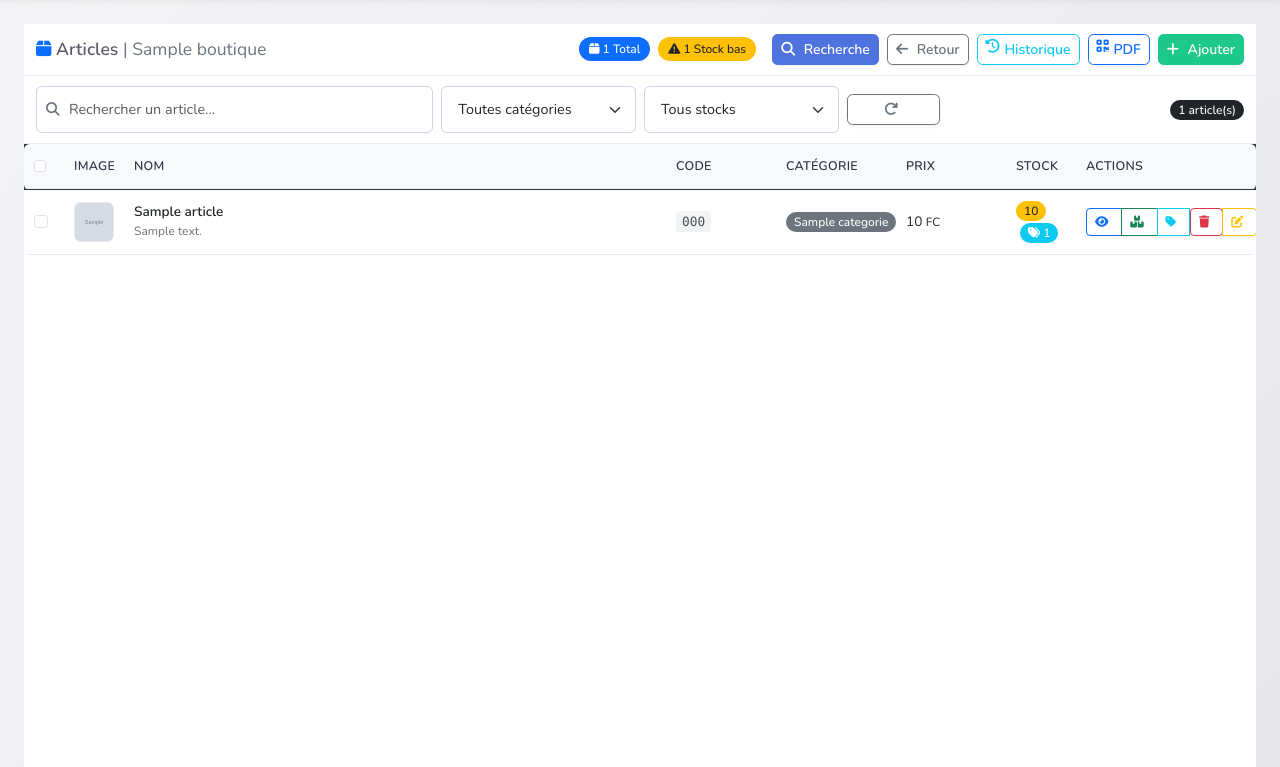
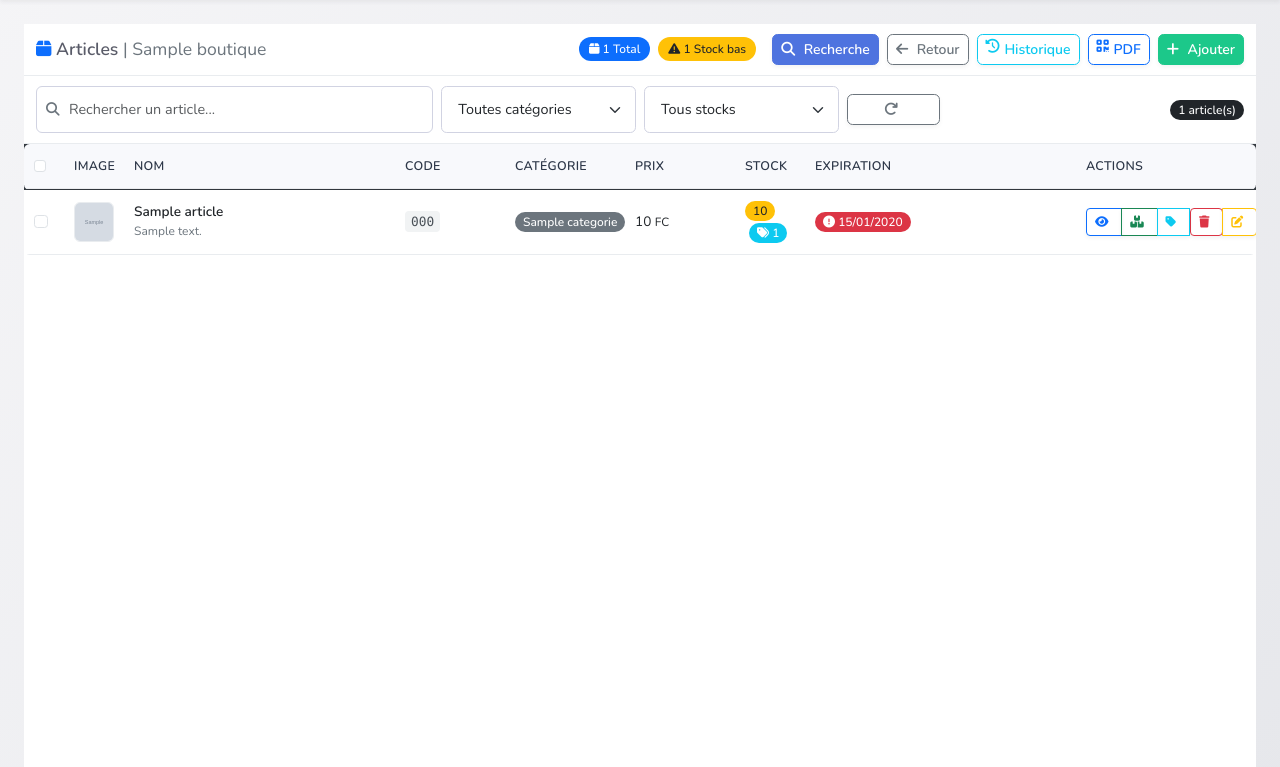
Before and after one commit to benientendo/gestion12, a Django app: page /commercant/boutiques/1/articles/ in a window 1280 px wide. Shown: the part 71-838 px from the top of the page. Run offline with Django 5.2, Linux system fonts and the light colour scheme; a user stored in the database is signed in; tables that the repository leaves empty hold one stand-in row (values such as "Sample post"); grey boxes marked "Sample" are stand-in pictures; lists and menus that the app fills with data are empty; parts of the project's set-up code (start-up, migrations or seed data) failed here and were passed over; some libraries are stand-ins or nearby versions.

Commit message:
Ajout colonne date expiration dans tableau articles boutique

```diff
--- a/inventory/models.py
+++ b/inventory/models.py
@@ -201,6 +201,22 @@ class Article(models.Model):
     def nb_variantes(self):
         """Retourne le nombre de variantes actives"""
         return self.variantes.filter(est_actif=True).count()
+
+    @property
+    def est_expire(self):
+        """Retourne True si l'article est expiré"""
+        if self.date_expiration:
+            from datetime import date
+            return self.date_expiration < date.today()
+        return False
+
+    @property
+    def expire_bientot(self):
+        """Retourne True si l'article expire dans les 30 prochains jours"""
+        if self.date_expiration and not self.est_expire:
+            from datetime import date, timedelta
+            return self.date_expiration <= date.today() + timedelta(days=30)
+        return False
 
     class Meta:
         verbose_name = "Article"
--- a/inventory/templates/inventory/commercant/articles_boutique.html
+++ b/inventory/templates/inventory/commercant/articles_boutique.html
@@ -117,6 +117,7 @@
                         <th class="col-cat">Catégorie</th>
                         <th class="col-prix">Prix</th>
                         <th class="col-stock">Stock</th>
+                        <th class="col-exp">Expiration</th>
                         <th class="col-actions">Actions</th>
                     </tr>
                 </thead>
@@ -171,6 +172,18 @@
                             {% endif %}
                             {% if article.a_variantes %}
                             <span class="badge bg-info ms-1" title="{{ article.nb_variantes }} variante(s)"><i class="fas fa-tags"></i> {{ article.nb_variantes }}</span>
+                            {% endif %}
+                        </td>
+                        <td class="col-exp">
+                            {% if article.date_expiration %}
+                            <span class="date-expiration {% if article.est_expire %}bg-danger text-white{% elif article.expire_bientot %}bg-warning text-dark{% endif %} badge"
+                                  title="{{ article.date_expiration|date:'d/m/Y' }}">
+                                {% if article.est_expire %}<i class="fas fa-exclamation-circle"></i> {% endif %}
+                                {% if article.expire_bientot %}<i class="fas fa-clock"></i> {% endif %}
+                                {{ article.date_expiration|date:"d/m/Y" }}
+                            </span>
+                            {% else %}
+                            <span class="text-muted">-</span>
                             {% endif %}
                         </td>
                         <td class="col-actions">
```
